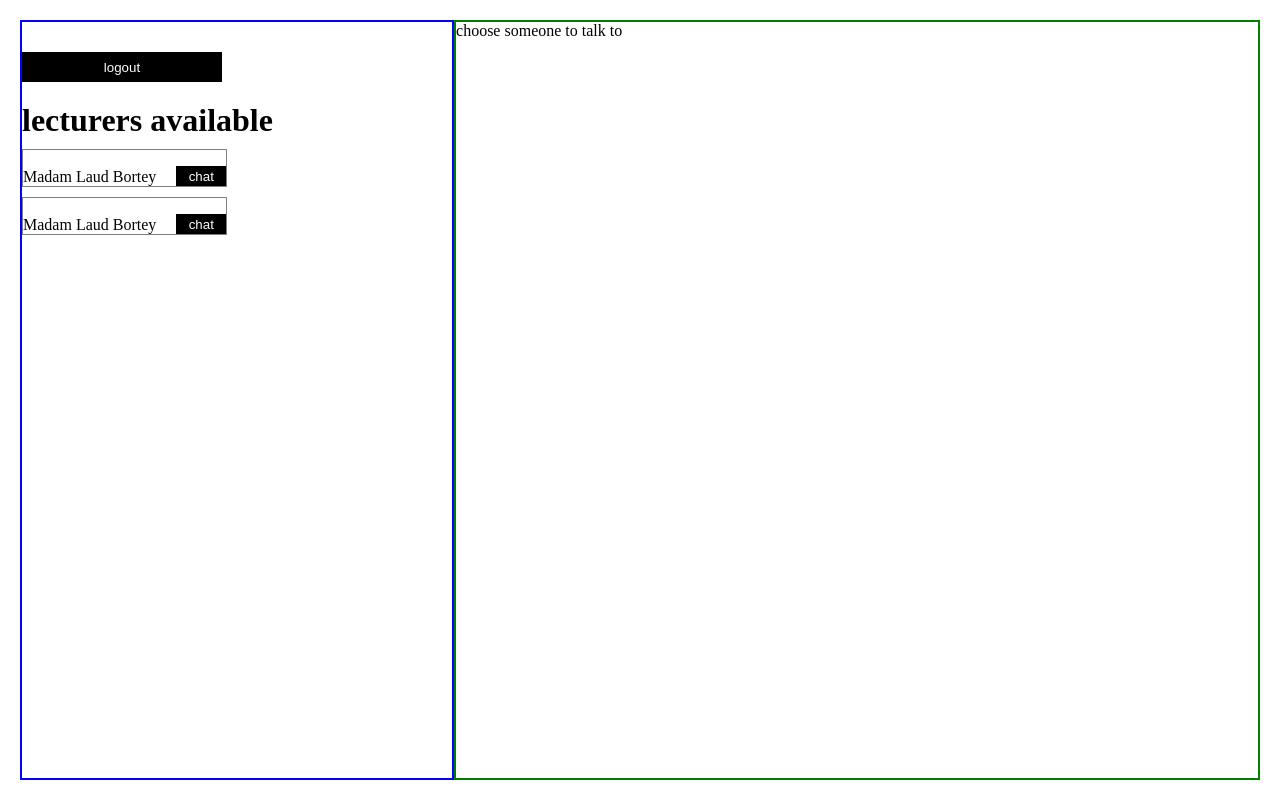
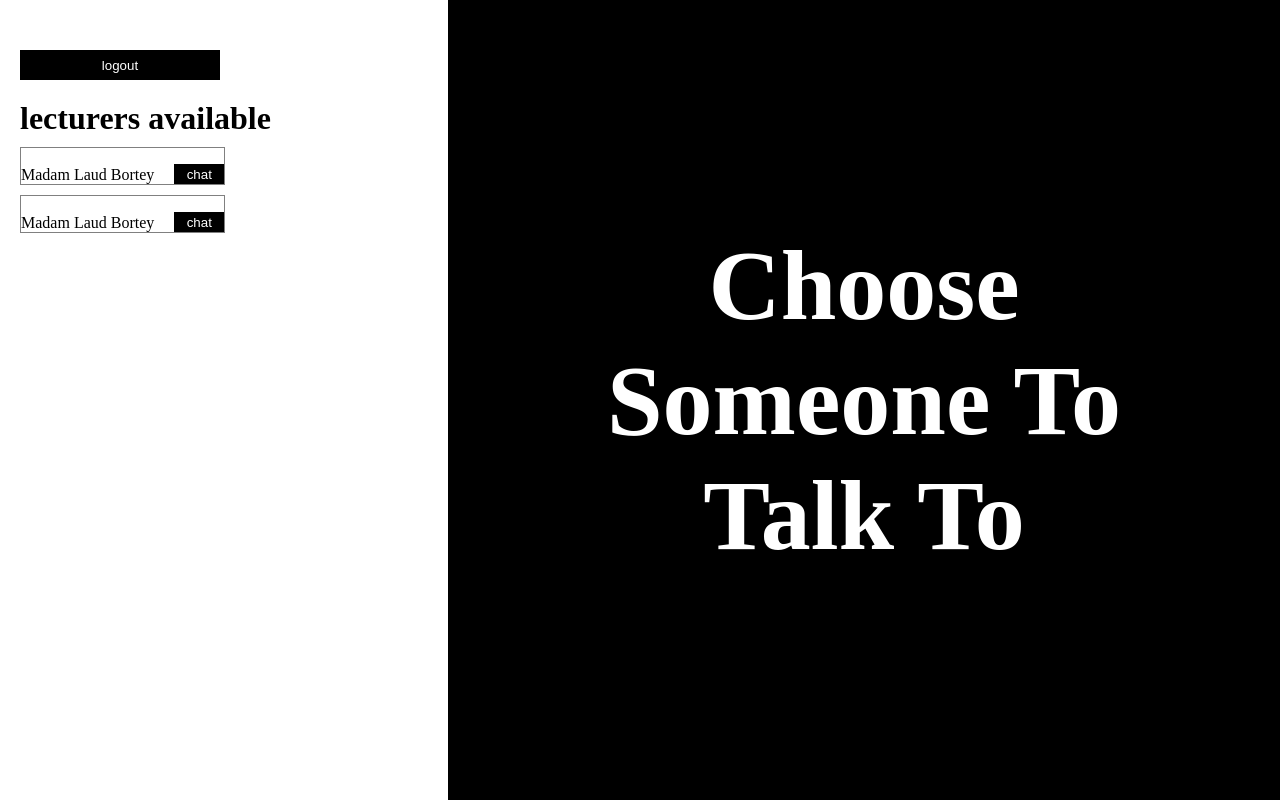
Before and after one commit to mambachristophersteven/guidespace_chat_feature, a PHP site: page /dashboard.php in a window 1280 px wide. Run offline with PHP 8.4, Linux system fonts and the light colour scheme; the visitor is signed in with stand-in values (Sample User, id 1); data that the repository does not hold is empty.

Commit message:
styling finished for dashboard

```diff
--- a/dashboard12.css
+++ b/dashboard12.css
@@ -15,15 +15,15 @@ a{
     width: 100vw;
     min-height: 100vh;
     justify-content: space-between;
-    padding: 20px;
 }
 
 .left{
-    border: 2px solid blue;
     width: 35vw;
     display: flex;
     flex-direction: column;
     gap: 20px;
+    padding: 20px;
+
 }
 
 .profile{
@@ -49,6 +49,7 @@ a{
     color: white;
     height: 30px;
     border: none;
+    cursor: pointer;
 }
 
 .left button a{
@@ -84,9 +85,25 @@ a{
 .person button{
     width: 50px;
     height: 20px;
+    cursor: pointer;
 }
 
 .right{
-    border: 2px solid green;
     width: 65vw;
+    display: flex;
+    flex-direction: column;
+    align-items: center;
+    justify-content: center;
+    background-color: black;
+    color: white;
+    padding: 20px;
+
 }
+
+.select{
+    font-size: 100px;
+    font-weight: bold;
+    width: 80%;
+    text-align: center;
+    text-transform: capitalize;
+}
```
